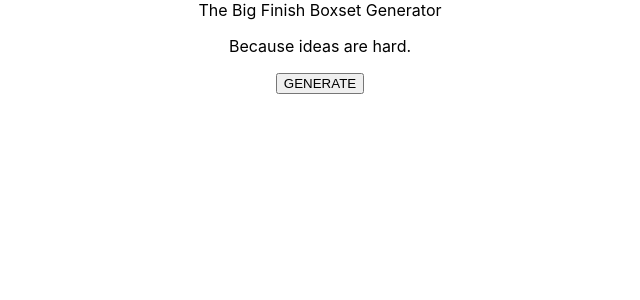
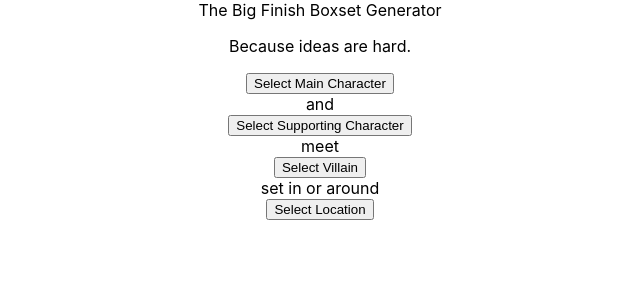
Before and after one commit to aagb1884/big_finish_generator, a React (Create React App) app: page / in a window 1280 px wide. Shown: the top 300 px of the page, without its empty margins (320-960 px from the left). Built offline with nearby package versions, Linux system fonts and the light colour scheme.

Commit message:
basic version working

```diff
--- a/src/App.css
+++ b/src/App.css
@@ -2,16 +2,6 @@
   text-align: center;
 }
 
-.App-logo {
-  height: 40vmin;
-  pointer-events: none;
-}
-
-@media (prefers-reduced-motion: no-preference) {
-  .App-logo {
-    animation: App-logo-spin infinite 20s linear;
-  }
-}
 
 .App-header {
   background-color: #282c34;
@@ -28,11 +18,25 @@
   color: #61dafb;
 }
 
-@keyframes App-logo-spin {
-  from {
-    transform: rotate(0deg);
-  }
-  to {
-    transform: rotate(360deg);
-  }
+#container {
+  position: absolute;
+  text-align: center;
 }
+
+#arrow {
+  position: absolute;
+  top: -5px;
+  left: 50%;
+  transform: translateX(-50%);
+  border-top: 10px solid black;
+  border-left: 8px solid transparent;
+  border-right: 8px solid transparent;
+  z-index: 1;
+}
+
+#wheel {
+  width: 200px;
+  height: 200px;
+  border-radius: 50%;
+  background-image: conic-gradient(lightpink 0 120deg, lightblue 0 240deg, lightsalmon 0 360deg);
+}
--- a/src/components/Location.js
+++ b/src/components/Location.js
@@ -11,10 +11,31 @@
 
     ];
 
+    const [location, setLocation] = useState("");
+    const [showGif, setShowGif] = useState(false);
+
+    function get_random_location() {
+        const randomIndex = Math.floor(Math.random() * eventLocation.length);
+        const selectedLocation = eventLocation[randomIndex];
+        setLocation(selectedLocation);
+    }
+
+    function handleButtonClick() {
+        setShowGif(true);
+
+        setTimeout(() => {
+            get_random_location();
+            setShowGif(false);
+        }, 3000);
+    }
+
     return (
-        <>
-        </>
-     );
+        <div>
+            <button onClick={handleButtonClick}>Select Location</button>
+            {showGif && <img src="/untempered_schism.gif" alt="GIF" />}
+            {location && <p>{location}</p>}
+        </div>
+    );
 }
 
 export default EventLocation;
--- a/src/components/MainCharacter.js
+++ b/src/components/MainCharacter.js
@@ -1,4 +1,4 @@
-import { useState } from 'react';
+import React, { useState } from 'react';
 
 const MainCharacter = () => {
 
@@ -12,22 +12,32 @@
         'Pigbin Josh',
         "The Companions' Rebound Support Group",
         'Young Soldeed'
-
-
     ];
 
-    const [mainCharacter, setMainCharacter] = useState("")
+    const [mainCharacter, setMainCharacter] = useState("");
+    const [showGif, setShowGif] = useState(false);
 
     function get_random_main_character() {
         const randomIndex = Math.floor(Math.random() * mainCharacters.length);
-        const selectedCharacter = mainCharacters[randomIndex]
-        setMainCharacter(selectedCharacter)
+        const selectedCharacter = mainCharacters[randomIndex];
+        setMainCharacter(selectedCharacter);
+    }
+
+    function handleButtonClick() {
+        setShowGif(true);
+
+        setTimeout(() => {
+            get_random_main_character();
+            setShowGif(false);
+        }, 3000); // Adjust the delay as needed (in milliseconds)
     }
 
     return (
-         <>
-
-        </>
+        <div>
+            <button onClick={handleButtonClick}>Select Main Character</button>
+            {showGif && <img src="/untempered_schism.gif" alt="GIF" />}
+            {mainCharacter && <p>{mainCharacter}</p>}
+        </div>
     );
 }
 
--- a/src/components/SupportingCharacter.js
+++ b/src/components/SupportingCharacter.js
@@ -15,10 +15,31 @@
         "Baby Benton from 'The Time Monster'",
     ];
 
+    const [supportingCharacter, setSupportingCharacter] = useState("");
+    const [showGif, setShowGif] = useState(false);
+
+    function get_random_supporting_character() {
+        const randomIndex = Math.floor(Math.random() * supportingCharacters.length);
+        const selectedCharacter = supportingCharacters[randomIndex];
+        setSupportingCharacter(selectedCharacter);
+    }
+
+    function handleButtonClick() {
+        setShowGif(true);
+
+        setTimeout(() => {
+            get_random_supporting_character();
+            setShowGif(false);
+        }, 3000);
+    }
+
     return (
-            <>
-            </>
-     );
+        <div>
+            <button onClick={handleButtonClick}>Select Supporting Character</button>
+            {showGif && <img src="/untempered_schism.gif" alt="GIF" />}
+            {supportingCharacter && <p>{supportingCharacter}</p>}
+        </div>
+    );
 }
 
 export default SupportingCharacter;
--- a/src/components/Villain.js
+++ b/src/components/Villain.js
@@ -12,10 +12,31 @@
 
     ];
 
+    const [villain, setVillain] = useState("");
+    const [showGif, setShowGif] = useState(false);
+
+    function get_random_villain() {
+        const randomIndex = Math.floor(Math.random() * villains.length);
+        const selectedVillain = villains[randomIndex];
+        setVillain(selectedVillain);
+    }
+
+    function handleButtonClick() {
+        setShowGif(true);
+
+        setTimeout(() => {
+            get_random_villain();
+            setShowGif(false);
+        }, 3000);
+    }
+
     return (
-        <>
-        </>
-      );
+        <div>
+            <button onClick={handleButtonClick}>Select Villain</button>
+            {showGif && <img src="/untempered_schism.gif" alt="GIF" />}
+            {villain && <p>{villain}</p>}
+        </div>
+    );
 }
 
 export default Villain;
--- a/src/container.js
+++ b/src/container.js
@@ -19,17 +19,11 @@
         <header>The Big Finish Boxset Generator</header>
         <p>Because ideas are hard.</p>
         </section>
-                <MainCharacter />
-                <SupportingCharacter />
-                <Villain />
+                <MainCharacter /> and
+                <SupportingCharacter /> meet
+                <Villain /> set in or around
                 <EventLocation />
-        <div>
-            <button>GENERATE</button>
-        </div>
 
-        <content>
-
-        </content>
         </>
      );
 }
```
Also changed, not shown: public/untempered_schism.gif (added).
